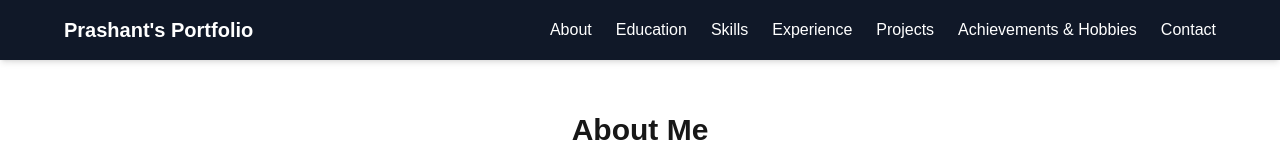
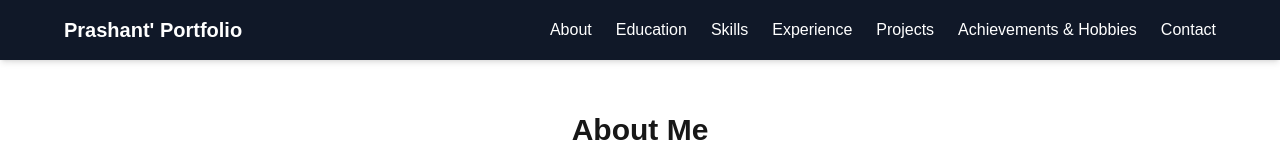
Before and after one commit to prashantk01/nextjs-portfolio, a Next.js app: page / in a window 1280 px wide. Shown: the top 160 px of the page. Built offline with nearby package versions, Linux system fonts and the light colour scheme.

Commit message:
fix: build error

```diff
--- a/src/app/components/Experience.tsx
+++ b/src/app/components/Experience.tsx
@@ -41,7 +41,7 @@ const Experience: React.FC = () => {
             <li>Provided books, clothes, and study sessions for underprivileged children.</li>
             <li>Conducted government surveys in rural villages for social welfare programs.</li>
             <li>Organized a Nukkad Natak (street play) on Environment Day, spreading awareness about conservation.</li>
-            <li>Engaged with media to amplify the campaign's reach, leading to newspaper coverage.</li>
+            <li>Engaged with media to amplify the campaign&apos; reach, leading to newspaper coverage.</li>
           </ul>
         </div>
       </div>
--- a/src/app/components/Navbar.tsx
+++ b/src/app/components/Navbar.tsx
@@ -4,7 +4,7 @@ const Navbar: React.FC = () => {
   return (
     <nav className="bg-gray-900 text-white p-4 fixed w-full top-0 shadow-md">
       <div className="max-w-6xl mx-auto flex justify-between items-center">
-        <h1 className="text-xl font-bold">Prashant's Portfolio</h1>
+        <h1 className="text-xl font-bold">Prashant&apos; Portfolio</h1>
         <ul className="flex space-x-6">
           <li><a href="#about" className="hover:text-gray-400">About</a></li>
           <li><a href="#education" className="hover:text-gray-400">Education</a></li>
```
